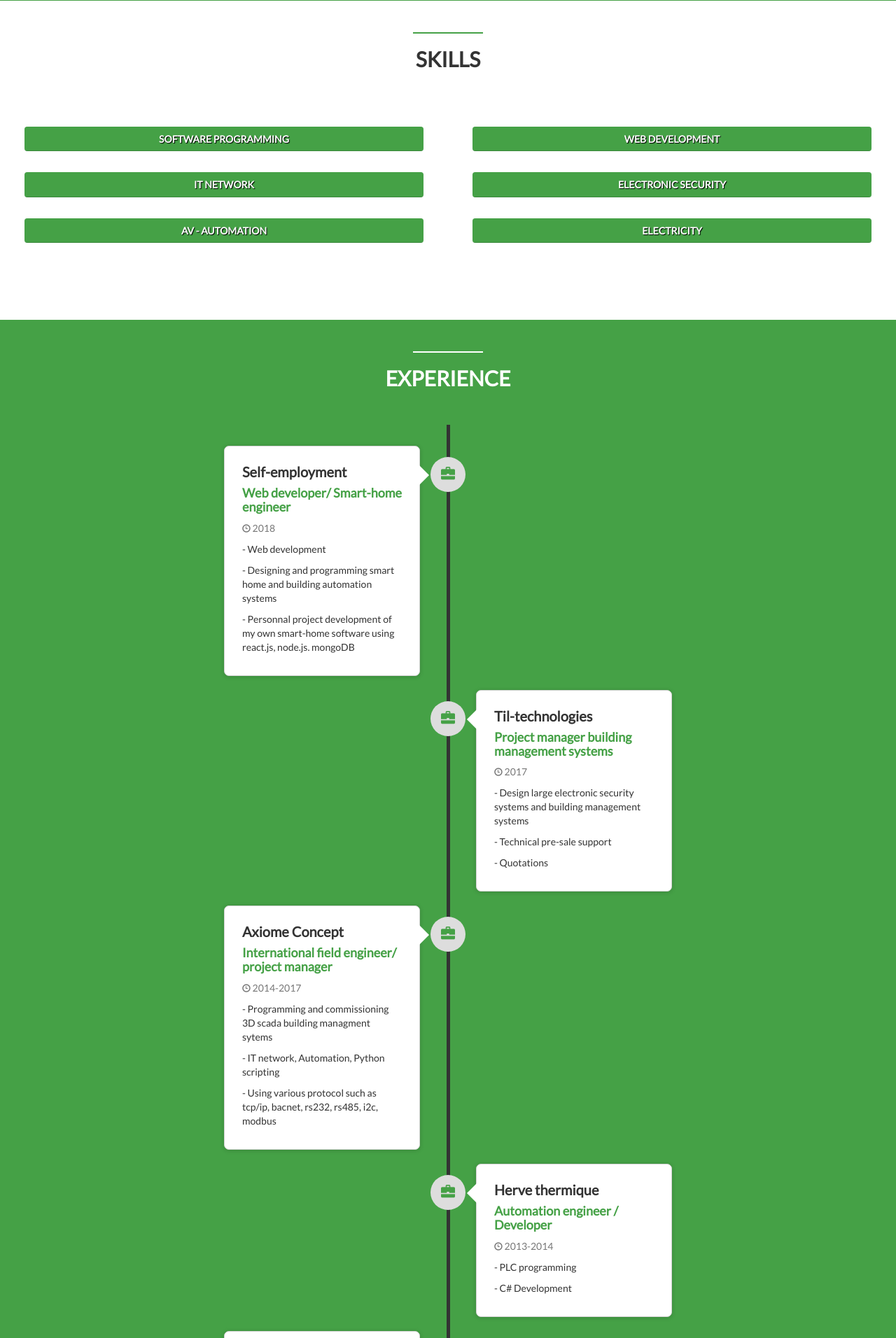
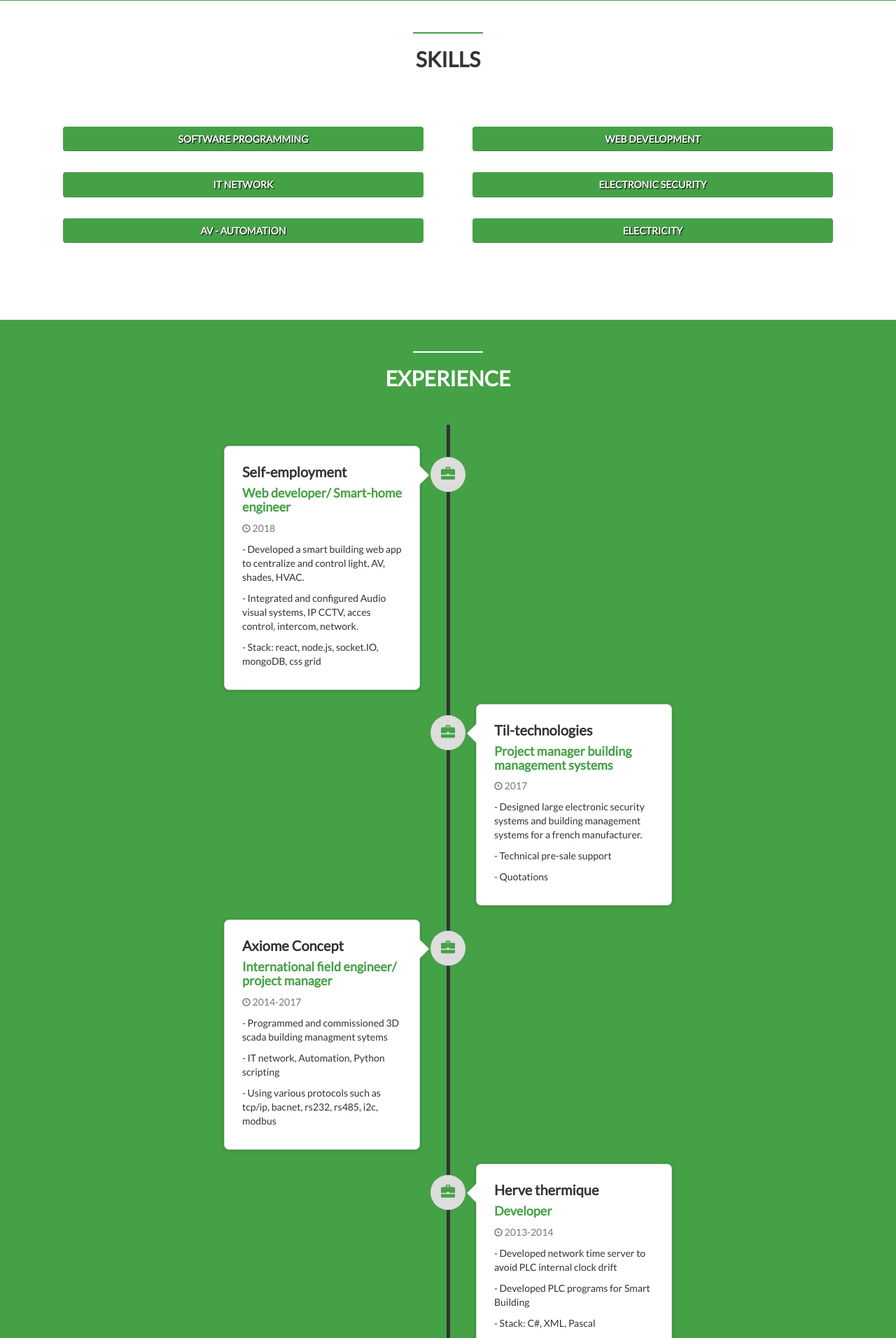
Before and after one commit to adrianmonteil1983/resume, a PHP site: page /index.html in a window 1280 px wide. Shown: the part 1013-2925 px from the top of the page at 70% size. Run offline with PHP 8.4, Linux system fonts and the light colour scheme.

```diff
--- a/css/style.css
+++ b/css/style.css
@@ -22,7 +22,7 @@ img
 }
 section
 {
-	padding: 45px 0 80px 0;
+	padding: 45px 0 80px 0px;
 }
 section .heading
 {
@@ -79,7 +79,7 @@ li
 	font-size: 12px;
 	letter-spacing: 4px;
 	text-transform: uppercase;
-	font-weight: bold;
+  font-weight: bold;
 }
 .navbar .navbar-nav
 {
--- a/index.html
+++ b/index.html
@@ -3,7 +3,7 @@
 <head>
 	<title>CV Adrian</title>
 	<meta charset="utf-8">
-	<meta name="viewport" content="width=device-width, initial-scale=1">
+	<meta name="viewport" content="width=device-width, initial-scale=1.0">
 	<link rel="stylesheet" href="https://maxcdn.bootstrapcdn.com/bootstrap/3.3.7/css/bootstrap.min.css">
 	<script src="https://ajax.googleapis.com/ajax/libs/jquery/3.3.1/jquery.min.js"></script>
 	<script src="https://maxcdn.bootstrapcdn.com/bootstrap/3.3.7/js/bootstrap.min.js"></script>
@@ -12,8 +12,8 @@
 	<script type="text/javascript" src="js/script.js"></script>
 </head>
 <body data-spy="scroll" data-target=".navbar" data-offset="60">
-	<nav class="navbar navbar-default navbar-fixed-top container-fluid">
-		<div class="container-fluid">
+<nav class="navbar navbar-default navbar-fixed-top container-fluid">
+		<div>
 			<div class="navbar-header">
 				<button type="button" class="navbar-toggle" data-toggle="collapse" data-target="#myNavBar">
 					<span class="icon-bar"></span>
@@ -33,7 +33,7 @@
 				</ul>
 			</div>
 		</div>
-	</nav>
+  </nav>
 	<section id="about" class="container-fluid">
 		<div class="col-xs-8 cold-md-4 profile-picture">
 			<img src="images/me.JPG" alt="adrian" class="img-circle">
@@ -49,7 +49,7 @@
 		<div class="heading">
 			<h2>Skills</h2>
 		</div>
-		<div class="container-fluid">
+		<div class="container">
 			<div class="row">
 				<div class="col-md-6">
 					<div class="progress">
@@ -105,9 +105,13 @@
 								<p class="text-muted"><small class="glyphicon glyphicon-time"></small> 2018</p>
 							</div>
 							<div class="timeline-body">
-								<p>- Web development</p>
-								<p>- Designing and programming smart home and building automation systems</p>
-								<p>- Personnal project development of my own smart-home software using react.js, node.js. mongoDB</p>
+								<p>- Developed a smart building web app to centralize and
+                  control light, AV, shades, HVAC.
+                </p>
+                <p>- Integrated and configured Audio visual systems, IP CCTV,
+                  acces control, intercom, network.
+                </p>
+                <p>- Stack: react, node.js, socket.IO, mongoDB, css grid</p>
 							</div>
 						</div>
 					</div>
@@ -122,9 +126,11 @@
 								<p class="text-muted"><small class="glyphicon glyphicon-time"></small> 2017</p>
 							</div>
 							<div class="timeline-body">
-								<p>- Design large electronic security systems and building management systems </p>
+								<p>- Designed large electronic security systems and building management systems
+                  for a french manufacturer.
+                </p>
 								<p>- Technical pre-sale support</p>
-								<p>- Quotations</p>
+                <p>- Quotations</p>
 							</div>
 						</div>
 					</div>
@@ -139,9 +145,9 @@
 								<p class="text-muted"><small class="glyphicon glyphicon-time"></small> 2014-2017</p>
 							</div>
 							<div class="timeline-body">
-								<p>- Programming and commissioning 3D scada building managment sytems</p>
+								<p>- Programmed and commissioned 3D scada building managment sytems</p>
 								<p>- IT network, Automation, Python scripting</p>
-								<p>- Using various protocol such as tcp/ip, bacnet, rs232, rs485, i2c, modbus</p>
+								<p>- Using various protocols such as tcp/ip, bacnet, rs232, rs485, i2c, modbus</p>
 							</div>
 						</div>
 					</div>
@@ -152,12 +158,13 @@
 						<div class="timeline-panel">
 							<div class="timeline-heading">
 								<h3>Herve thermique</h3>
-								<h4>Automation engineer / Developer</h4>
+								<h4> Developer</h4>
 								<p class="text-muted"><small class="glyphicon glyphicon-time"></small> 2013-2014</p>
 							</div>
 							<div class="timeline-body">
-								<p>- PLC programming</p>
-								<p>- C# Development</p>
+								<p>- Developed network time server to avoid PLC internal clock drift</p>
+                <p>- Developed PLC programs for Smart Building</p>
+                <p>- Stack: C#, XML, Pascal</p>
 							</div>
 						</div>
 					</div>
@@ -172,9 +179,11 @@
 								<p class="text-muted"><small class="glyphicon glyphicon-time"></small> 2009-2013</p>
 							</div>
 							<div class="timeline-body">
-								<p>- Programming and commissioning Building management systems with scada software</p>
-								<p>- Programming and commissioning alarm, acces control, cctv systems for commercial buildings</p>
-								<p>- Technical trainer for technicians</p>
+								<p>- Programmed and commissioned Building management systems with scada software
+                  for a french manufacturer
+                </p>
+								<p>- Programmed and commissioned alarm, acces control, cctv systems for commercial buildings</p>
+								<p>- Trainned technicians on the main systems</p>
 							</div>
 						</div>
 					</div>
@@ -238,13 +247,12 @@
 			</div>
 		</div>
 	</section>
-	<section id="portfolio">
+	<section id="portfolio" class="container-fluid">
 		<div class="white-divider"></div>
 		<div class="heading">
 			<h2>Companies</h2>
-		</div>
+    </div>
 		<div class="row">
-
 			<div class="col-sm-4">
 				<a class="thumbnail" href="https://til-technologies.fr/" target="_blank">
 					<img src="images/til.jpg" height="400" alt="facebook share">
@@ -262,7 +270,7 @@
 					<img src="images/cap_ingelec.jpg" alt="twitter retweet">
 					<span class='hidden spanclick'>click</span>
 				</a>
-			</div>
+      </div>
 			<div class="col-sm-4">
 				<a class="thumbnail" href="https://www.herve-thermique.com/" target="_blank">
 					<img src="images/herve_thermique.jpeg" alt="facebook video">
@@ -292,7 +300,19 @@
 			</div>
 			<div id="monCarousel" class="carousel slide text-center" data-ride="carousel">
 				<div class="carousel-inner">
-					<div class="item active">
+          <div class="item active clickable">
+            <a href=https://salty-beyond-55903.herokuapp.com target='blank'><img src="images/facerecorgnition.jpeg" width=500 alt="brain-app"><span class='hidden spanclick'>click</span></a>
+            <h3>Face recognition </h3></a>
+            <p>Web application full-stack (click on the image)</p>
+            <p>Using React.js, node.js, postgresql, Json Api</p>
+          </div>
+          <div class="item">
+            <img src="images/react_automation.png" alt="smartauthomation">
+            <h3>React automation</h3>
+            <p>Home automation supervision</p>
+            <p>Using React.js, node.js, socket.io, mongoDB, arduinos</p>
+          </div>
+					<div class="item">
 						<img src="images/sheraton.JPG" alt="sheraton">
 						<h3>Hotel park Sheraton Doha Qatar</h3>
 						<p>Building managment system</p>
@@ -310,23 +330,11 @@
 						<p>Building managment system full 3D</p>
 						<p>Centralization of cctv, lighting, smart parking, fire alarm, hvac, acces, public address, intercom in one app</p>
 					</div>
-					<div class="item clickable">
-							<a href=https://salty-beyond-55903.herokuapp.com target='blank'><img src="images/facerecorgnition.jpeg" alt="brain-app"><span class='hidden spanclick'>click</span></a>
-							<h3>Face recognition </h3></a>
-							<p>Web application full-stack (click on the image)</p>
-							<p>Using React.js, node.js, postgresql, Json Api</p>
-					</div>
 					<div class="item">
 							<img src="images/sanef.jpg" alt="sanef">
 							<h3>North east french highway</h3>
 							<p>Electronic security</p>
 							<p>Programming/commissioning 222 miles of Voip network intercom system interfaced with cctv</p>
-					</div>
-					<div class="item">
-							<img src="images/smartauthomation.png" alt="smartauthomation">
-							<h3>React automation</h3>
-							<p>Home automation supervision (in progress)</p>
-							<p>Using React.js, node.js, socket.io, mongoDB, arduinos</p>
 					</div>
 					<div class="item">
 							<img src="images/sncf.png" alt="sncf">
```
Also changed, not shown: images/react_automation.png (added), images/smartauthomation.png (deleted).
